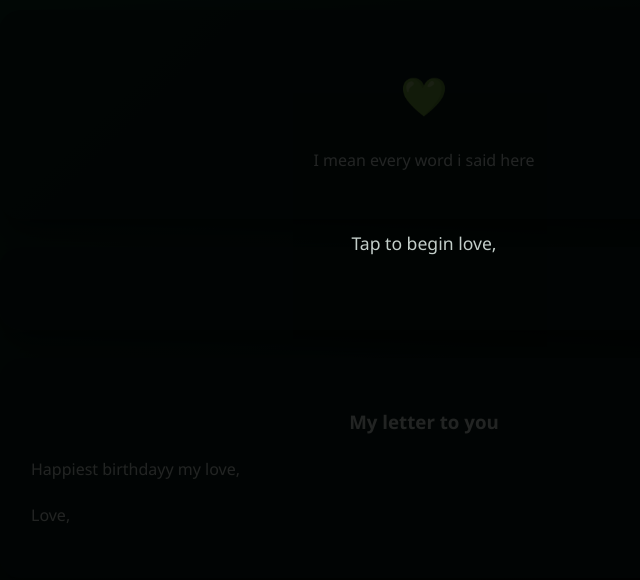
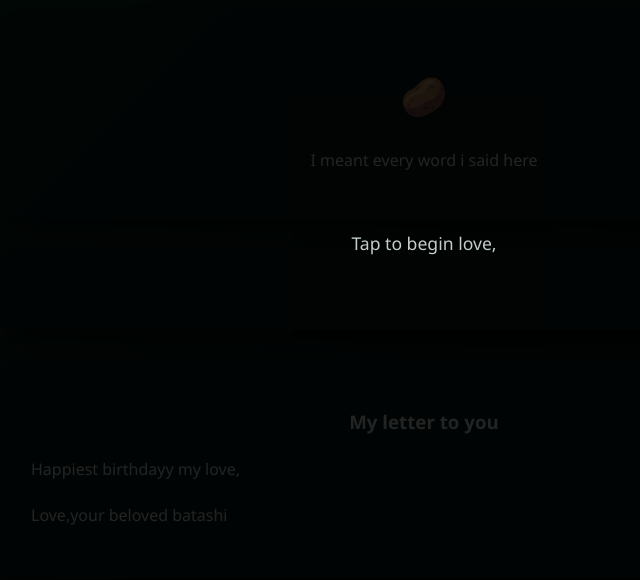
Before and after one commit to nafisabasharrat-hue/bdayfileforkebabs, a plain HTML site: page index.html in a window 1280 px wide. Shown: the part 162-742 px from the top of the page, 216-856 px from the left. Drawn offline with Linux system fonts and the light colour scheme.

Commit message:
Update index.html

```diff
--- a/index.html
+++ b/index.html
@@ -143,8 +143,8 @@
 
     <!-- INTRO CARD -->
     <div class="card">
-      <p class="heart">💚</p>
-      <p>I mean every word i said here
+      <p class="heart">🥔</p>
+      <p>I meant every word i said here
         <!-- WRITE YOUR OPENING MESSAGE HERE -->
       </p>
     </div>
@@ -164,12 +164,27 @@
       <div class="letter">
         <p>Happiest birthdayy my love,</p>
 
-        <p><!Its really fascinating how people find eachother,last december i wasn't even aware of your existence but this december im beginning a new year with you, ></p>
+        <p><!Its really fascinating how people find eachother,last december I wasn't even aware of your existence but this december Im beginning a new year with you,></p>
 
-        <p><!I really love you and i have a ton of things to say but i am sort of puzzled as to where should i start from ></p>
+        <p><!You know this makes me really happy that i got to spend your 18th birthday with you, not how i wanted to but still. I had plans which i unfortunately had to cancel cause of the sudden trip. But i am more than happy that you enjoyed it.
+
+Kabbo,im actually really grateful to have you. I have an extremely short temper and also am very sensitive so i get mad at trivial things though i promise to be better  in the new year.
+
+Its unexplainable how much I love you. Your joy brings me joy. I think of you day and night, not a single moment you're off my mind. You're the first thing i think of as my eyes see the light of day every morning and the last thing i think of as my eyes close to end the day. I have your goofy and moodyy pictures as well as your litol snaps of you just casually blinding my eye with your divine visuals and i love you how you just simply fluff up your hair in every video, giving me a glimpse of your Adam's apple. Its all soooooo cutee.
+
+The first day i even saw you was 13th of May. I looked at your pfp in discord and went "He looks goofy" goofy in a cute way of course. I sent you a friend request for fun, I had a feeling you'd accept it and you did. Then i texted you a litol heyy and you replied back. The joy that single text gave me. Thats where our talking began, and honestly i cannot be more proud of myself that i texted you that day. So i can have you like this today. You were so freaking adorable,I still remember the first night you sent me a "goodnight <33", and they say its not the little things that matter. Also the first day where you didn't reply to my text the entire day which made me sad and think maybe thats it, but you soon spammed my entire dms explaining, that was also insanely cute.
+
+Later on, you started creepin in my mind UNINVITED. yes i would look outside and it used to rain. You love the rain. I'd look at my painting.I showed you the painting and you liked it even though it was unfinished
+Whenever i started watching any show or a movie, you love them. When my dad randomly asks my mom for chaa, you love chaa. Your fave songs were on repeat in my playlist. I learned to stay quietly alone in my room and finidng it peaceful not lonely from you.
+
+You calm my mind, whenever anything that makes me upset i come to you. I want to talk to you if not about the thing that made me upset just a little chat which i know in your pov sounds weird but it really helps. You're my therapist. You told me you wanted to study psychology, not sure if you still want to but thats so cool.I felt safe around you,safe enough to tell you what makes me sad and what doesn't. Safe enough to say that you are the love of my life and that i want to continue starting every upcoming year being better together. Supporting you, caring for you, laughing with you, talking to you and much more. I may not say it as much i really mean it when i say that you are everything i ever wanted, you're perfect in my eyes idk bout others neither do i care. I love you as a whole. And no fights can change that.
+
+I love when you add the word "my" or "amar" infront of every silly nickname you give me, tho big dawg was not so cute. It was more funny which is also a reason i love you. You're funny, you love joking. You can't live without your jokes or your fans will be devastated. tsk tsk tsk. Im not that sure about your past relationships but i want to make you feel like you have someone that you can truly rely and trust in the present and the future. And give you the all the love i have. I love talking to you, i love hearing your voice. You're a productive guy, who studies all the time. And is extremely cute when lovey dovey. I fall in love with you everyday. Everytime i see that cute face, hear that cute voice, see your cute actions. I love the curves on your eyes, especially how it naturally squints when you smile or laugh. I wanna kiss your dimples. Your smile is the most adorable thing in the world. Your giggles and laugh. Holy.
+
+My writing wouldn't end ever if i continue writing everything i love about you. So i once wish the Happiest belated birthday. Though i hope you get showered with love and happiness this year and every other years. I love you so much.
 
         <p>
-          Love,<br>
+          Love,your beloved batashi<br>
           <!-- YOUR SIGN-OFF -->
         </p>
       </div>
@@ -180,7 +195,7 @@
       <h3><!-- EDIT SURPRISE TITLE --></h3>
       <button onclick="showSurprise()">Click Me</button>
       <p id="surprise" class="hidden">
-        <!-- WRITE YOUR HIDDEN MESSAGE -->
+        <!you should give me more pictures of you, i swear i dont goon to them>
       </p>
     </div>
 
```
